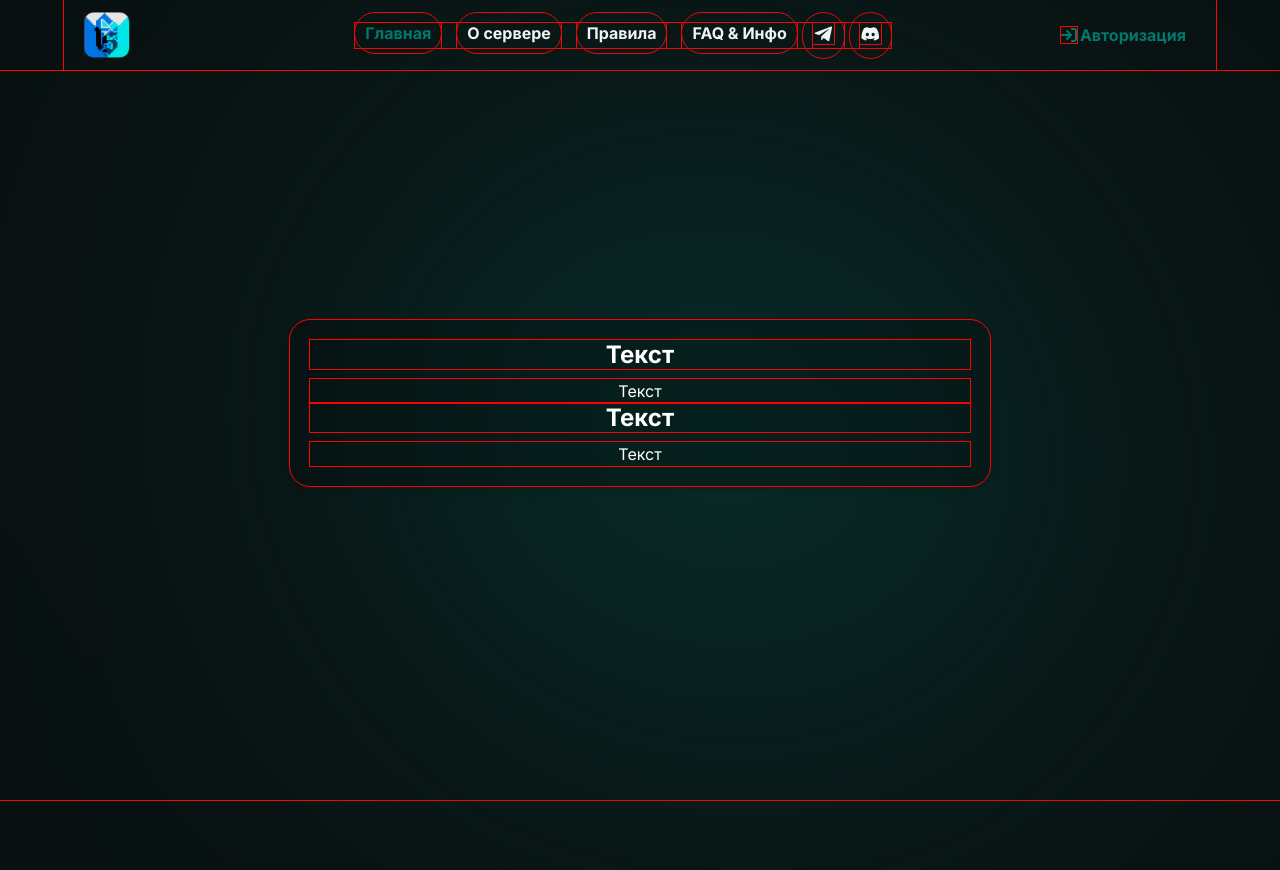
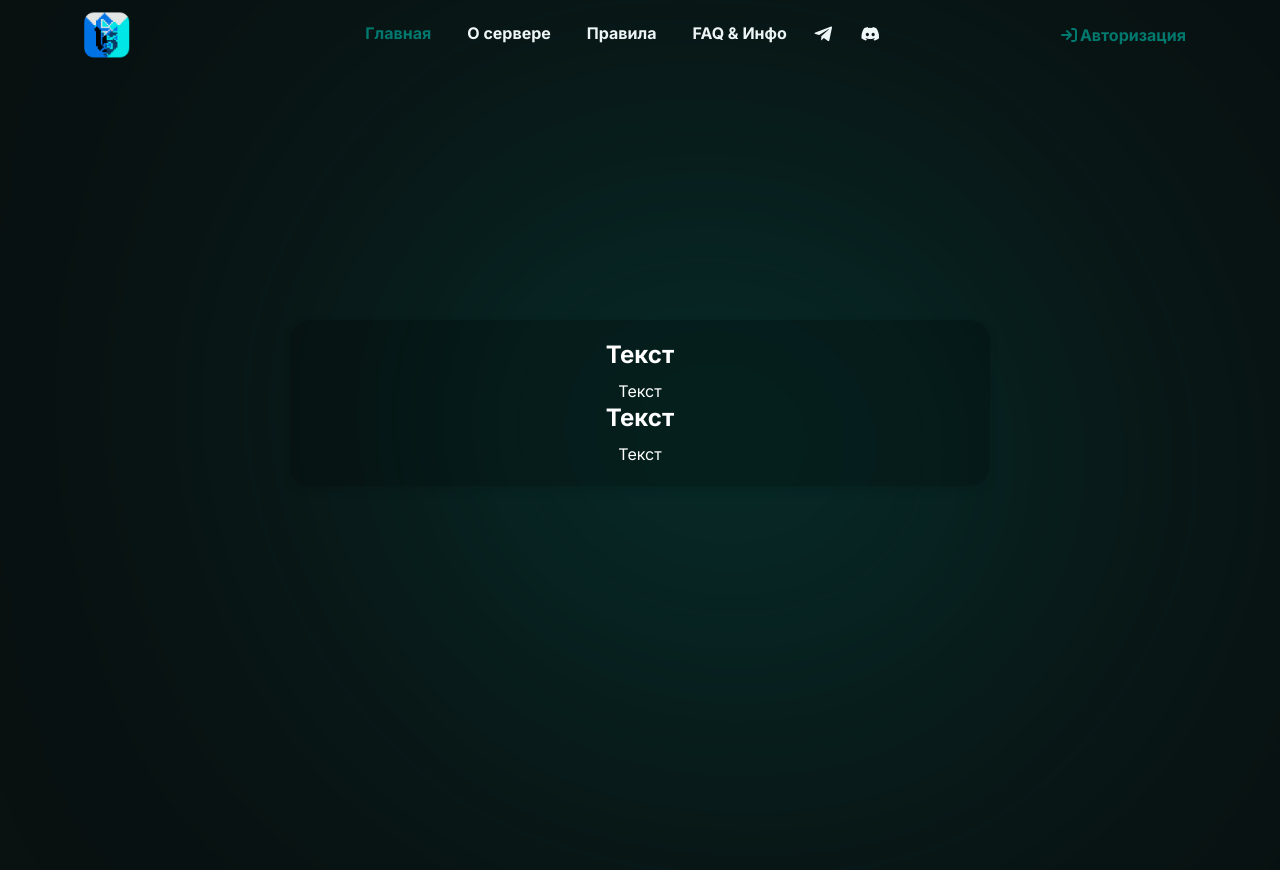
Before and after one commit to MinePav/minepav.github.io, a PHP site: page / in a window 1280 px wide. Run offline with PHP 8.4, Linux system fonts and the light colour scheme; some libraries are stand-ins or nearby versions.

Commit message:
Update style.css

```diff
--- a/style.css
+++ b/style.css
@@ -6,7 +6,6 @@
   box-sizing: border-box;
   font-family: 'Inter', sans-serif;
   font-weight: 700;
-  outline: solid 1px red;
 }
 
 html { height: 100%; }
```
